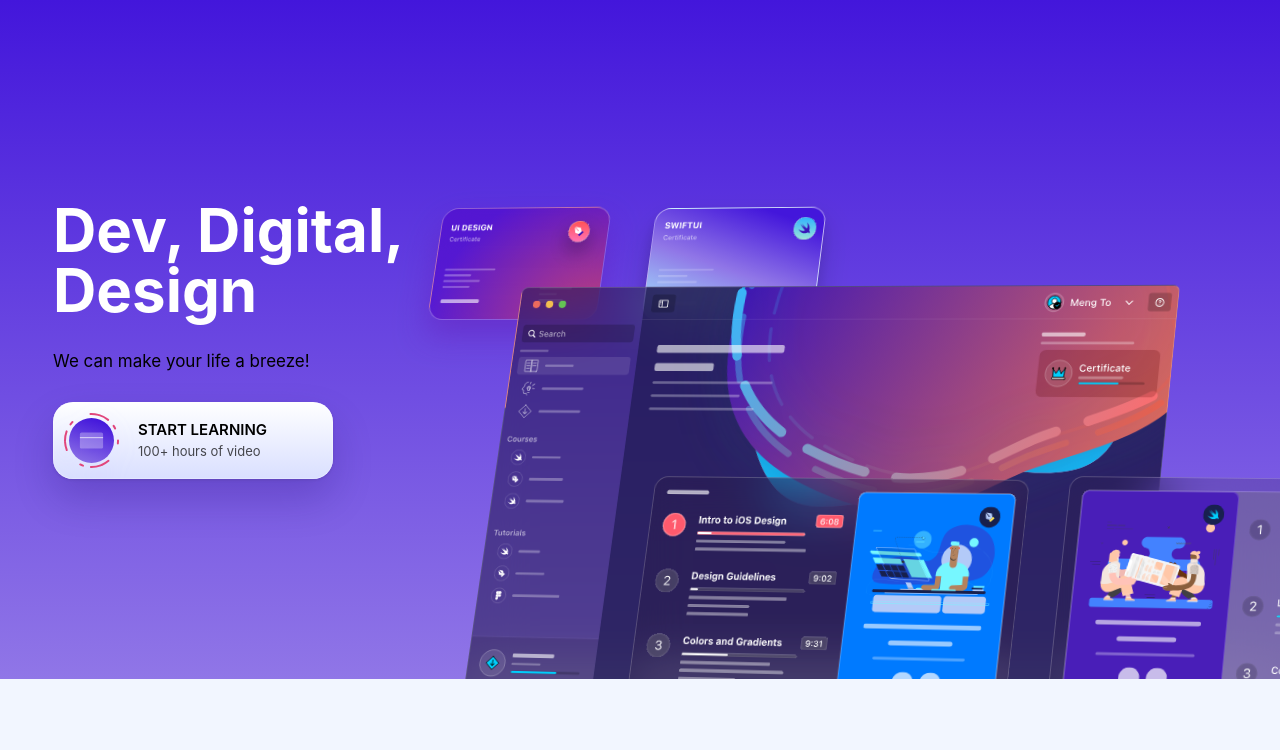
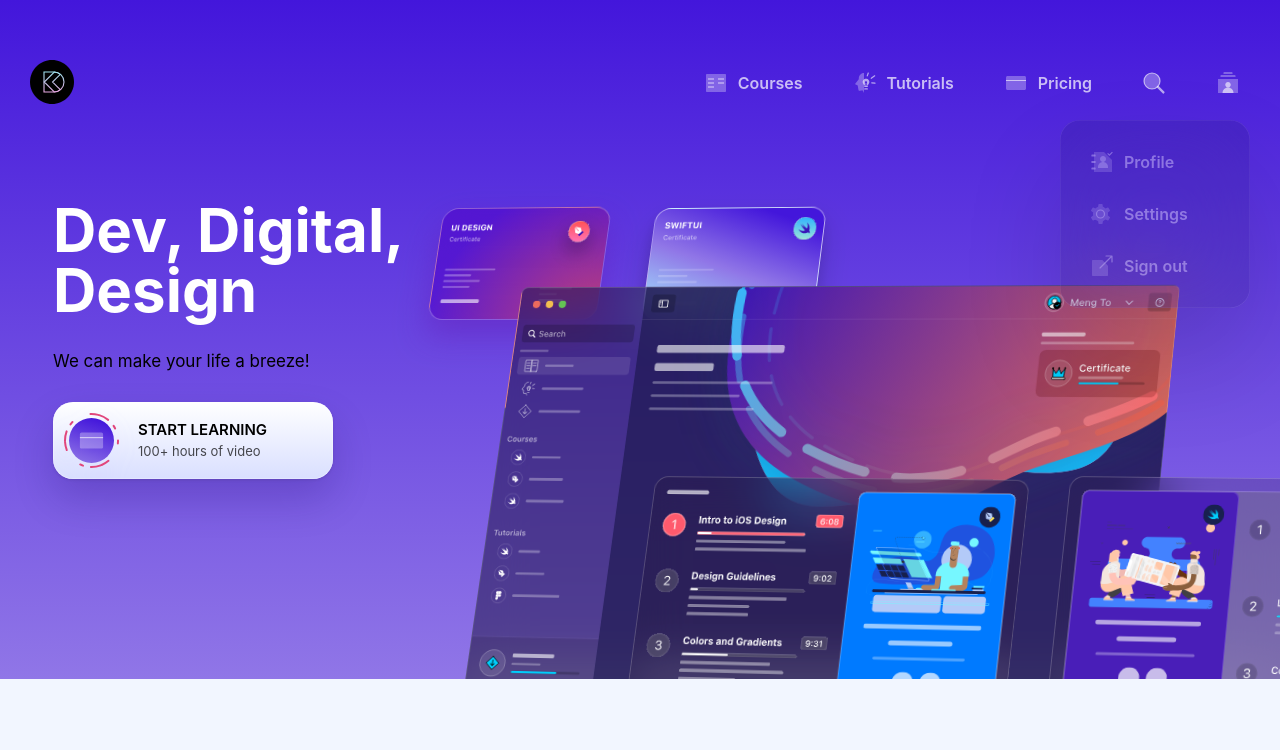
Before and after one commit to jallenmesser/MesseMedia, a Gatsby site: page / in a window 1280 px wide. Built offline with nearby package versions, Linux system fonts and the light colour scheme; Gatsby itself is replaced by a stand-in of ours.

Commit message:
Through 14

```diff
--- /dev/null
+++ b/src/components/buttons/menuButton.js
@@ -0,0 +1,31 @@
+import React from "react"
+import styled from "styled-components"
+import { Link } from "gatsby"
+
+export default function MenuButton(props) {
+  const { item } = props
+  return (
+    <Link to={item.link}>
+      <MenuItem title={item.title}>
+        <img src={item.icon} />
+        {item.title}
+      </MenuItem>
+    </Link>
+  )
+}
+
+const MenuItem = styled.div`
+  color: rgba(255, 255, 255, 0.7);
+  display: grid;
+  grid-template-columns: 24px auto;
+  gap: ${props => (props.title ? "10px" : "0px")};
+  align-items: center;
+  padding: 10px;
+  transition: 0.5s ease-out;
+  border-radius: 10px;
+  :hover {
+    background: rgba(255, 255, 255, 0.1);
+    box-shadow: 0px 10px 20px rgba(0, 0, 0, 0.1),
+      inset 0px 0px 0px 0.5px rgba(255, 255, 255, 0.2);
+  }
+`
--- /dev/null
+++ b/src/components/layout/Header.js
@@ -0,0 +1,39 @@
+import { Link } from "gatsby"
+import React from "react"
+import styled from "styled-components"
+import { menuData } from "../../data/menuData"
+import MenuButton from "../buttons/menuButton"
+import MenuTooltip from "../tooltips/MenuTooltip"
+
+export default function Header() {
+  return (
+    <Wrapper>
+      <Link to="/">
+        <img src="/images/logos/logo.svg" />
+      </Link>
+      <MenuWrapper count={menuData.length}>
+        {menuData.map((item, i) => (
+          <MenuButton item={item} key={i} />
+        ))}
+      </MenuWrapper>
+      <MenuTooltip />
+    </Wrapper>
+  )
+}
+
+const Wrapper = styled.div`
+  position: absolute;
+  top: 60px;
+  display: grid;
+  grid-template-columns: 44px auto;
+  width: 100%;
+  justify-content: space-between;
+  padding: 0 30px;
+  align-items: center;
+`
+
+const MenuWrapper = styled.div`
+  display: grid;
+  gap: 30px;
+  grid-template-columns: repeat(${props => props.count}, auto);
+`
--- a/src/components/layout/layout.js
+++ b/src/components/layout/layout.js
@@ -1,11 +1,13 @@
 import React from "react"
 import { GlobalStyle } from "../styles/GlobalStyles"
+import Header from "./Header"
 import "./layout.css"
 
 function Layout({ children }) {
   return (
     <>
       <GlobalStyle />
+      <Header />
       <main>{children}</main>
     </>
   )
--- /dev/null
+++ b/src/components/tooltips/MenuTooltip.js
@@ -0,0 +1,32 @@
+import React, { useState } from "react"
+import styled from "styled-components"
+import { tooltipData } from "../../data/menuData"
+import MenuButton from "../buttons/menuButton"
+
+export default function MenuTooltip() {
+  const [isOpen, setIsOpen] = useState(false)
+  return (
+    <Wrapper isOpen={isOpen} onClick={() => setIsOpen(!isOpen)}>
+      {tooltipData.map((item, i) => (
+        <MenuButton item={item} key={i} />
+      ))}
+    </Wrapper>
+  )
+}
+
+const Wrapper = styled.div`
+  position: absolute;
+  top: 60px;
+  right: 30px;
+  background: rgba(15, 14, 71, 0.3);
+  box-shadow: 0px 50px 100px rgba(0, 0, 0, 0.25),
+    inset 0px 0px 0px 0.5px rgba(255, 255, 255, 0.2);
+  backdrop-filter: blur(40px);
+  border-radius: 20px;
+  padding: 20px;
+  opacity: ${props => (props.isOpen ? 1 : 0.5)};
+  z-index: 1;
+  display: grid;
+  gap: 10px;
+  grid-template-columns: 150px;
+`
--- /dev/null
+++ b/src/data/menuData.js
@@ -0,0 +1,17 @@
+export const menuData = [
+  { title: "Courses", icon: "/images/icons/courses.svg", link: "/courses" },
+  {
+    title: "Tutorials",
+    icon: "/images/icons/tutorials.svg",
+    link: "/tutorials",
+  },
+  { title: "Pricing", icon: "/images/icons/pricing.svg", link: "/pricing" },
+  { title: "", icon: "/images/icons/search.svg", link: "/search" },
+  { title: "", icon: "/images/icons/account.svg", link: "/account" },
+]
+
+export const tooltipData = [
+  { title: "Profile", icon: "/images/icons/profile.svg", link: "/profile" },
+  { title: "Settings", icon: "/images/icons/settings.svg", link: "/settings" },
+  { title: "Sign out", icon: "/images/icons/signout.svg", link: "/logout" },
+]
```
